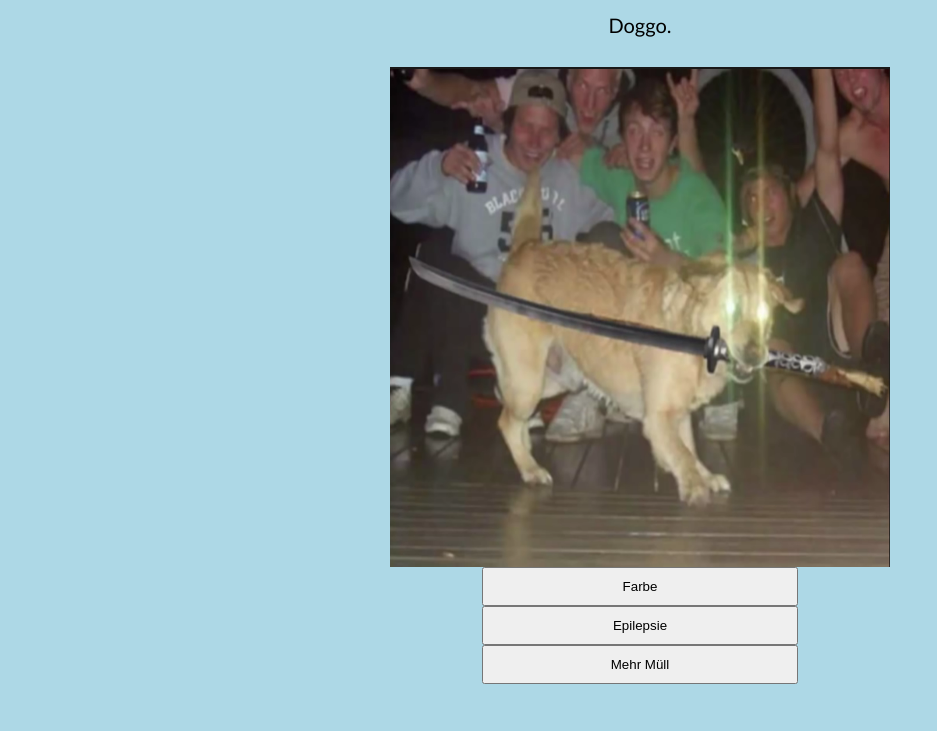
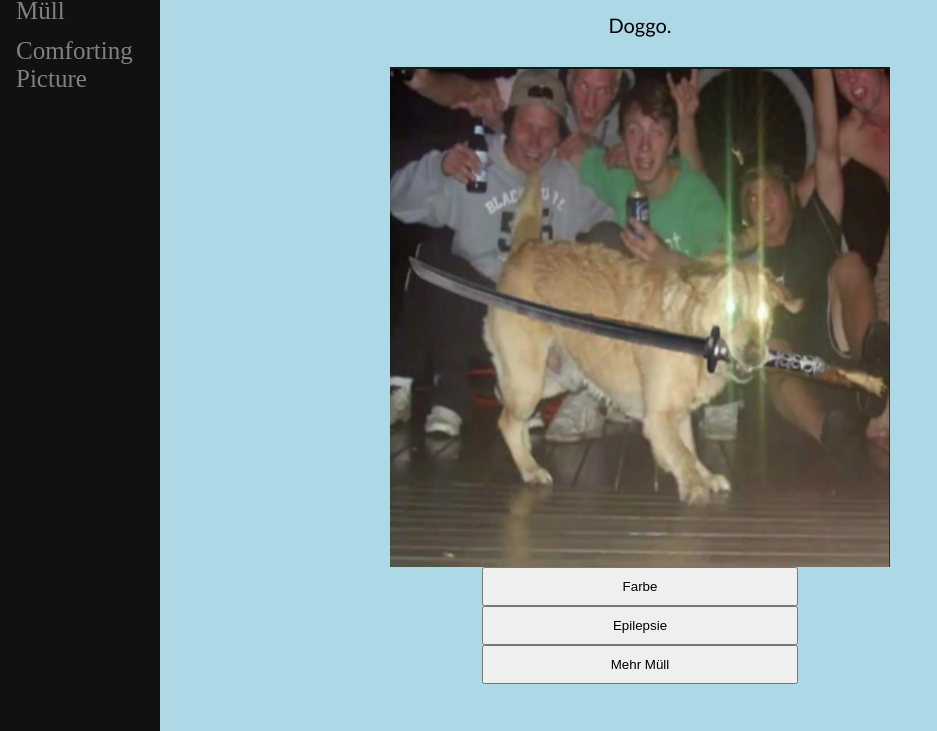
Before and after one commit to JustACuriosFox/JustACuriosFox.github.io, a plain HTML site: page index.html in a window 1280 px wide. Shown: the part 69-800 px from the top of the page, without its empty margins (0-937 px from the left). Drawn offline with Linux system fonts and the light colour scheme.

Commit message:
added a sidebar

```diff
--- a/index.html
+++ b/index.html
@@ -5,6 +5,12 @@
     <link rel="stylesheet" href="main.css">
 </head>
 <body id="body">
+
+    <div class="sidenav">
+        <a href="./index.html">Homepage</a>
+        <a href="./page2.html">Müll</a>
+        <a href="./comfort.html">Comforting Picture</a>
+      </div>
 
 <h1 id="header1">Samurai Doggo</h1>
 <p id="dog">Doggo.</p>
--- a/main.css
+++ b/main.css
@@ -1,13 +1,35 @@
+.sidenav {
+  height: 100%;
+  width: 160px;
+  position: fixed;
+  z-index: 1;
+  top: 0;
+  left: 0;
+  background-color: #111;
+  overflow-x: hidden;
+  padding-top: 20px;
+}
+
+.sidenav a {
+  padding: 6px 8px 6px 16px;
+  text-decoration: none;
+  font-size: 25px;
+  color: #818181;
+  display: block;
+}
+
+.sidenav a:hover {
+  color: #f1f1f1;
+}
+
 body {
   background-color: lightblue;
 }
-
 .center {
   margin: auto;
   width: 50%;
   padding: 10px;
 }
-
 .center_obj{
   margin-left: auto;
   margin-right: auto;
--- a/page2.css
+++ b/page2.css
@@ -1,3 +1,27 @@
+.sidenav {
+    height: 100%;
+    width: 160px;
+    position: fixed;
+    z-index: 1;
+    top: 0;
+    left: 0;
+    background-color: #111;
+    overflow-x: hidden;
+    padding-top: 20px;
+  }
+
+  .sidenav a {
+    padding: 6px 8px 6px 16px;
+    text-decoration: none;
+    font-size: 25px;
+    color: #818181;
+    display: block;
+  }
+
+  .sidenav a:hover {
+    color: #f1f1f1;
+  }
+
 .center {
     margin: auto;
     width: 50%;
```
Also changed, not shown: comfort.html (+7 -0 lines), page2.html (+8 -0 lines). Lines whose indentation alone changed are shown as unchanged.
